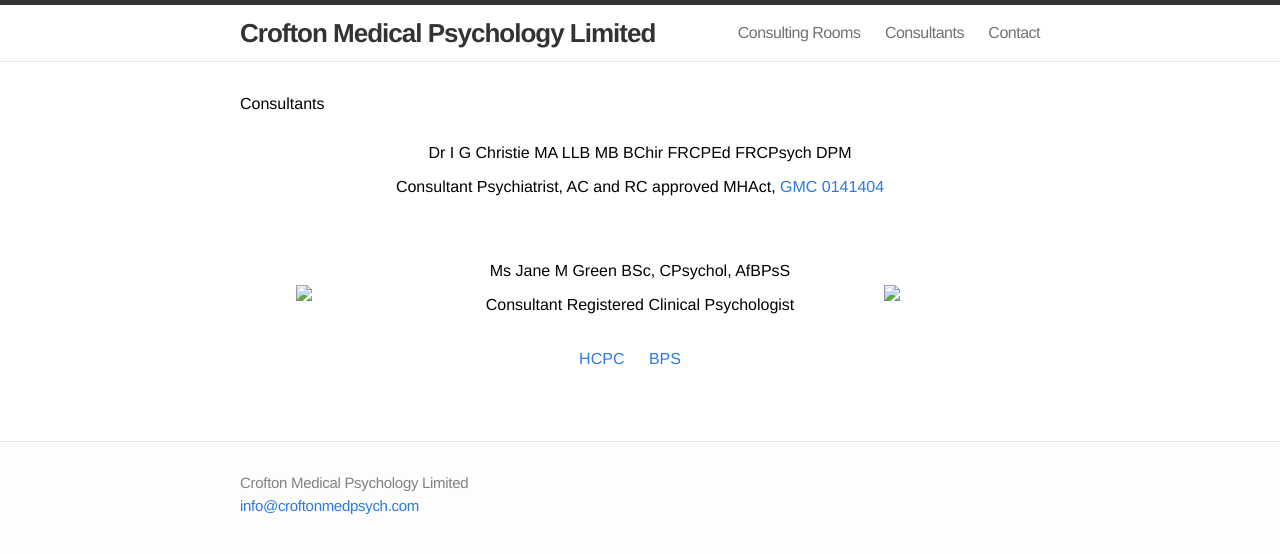
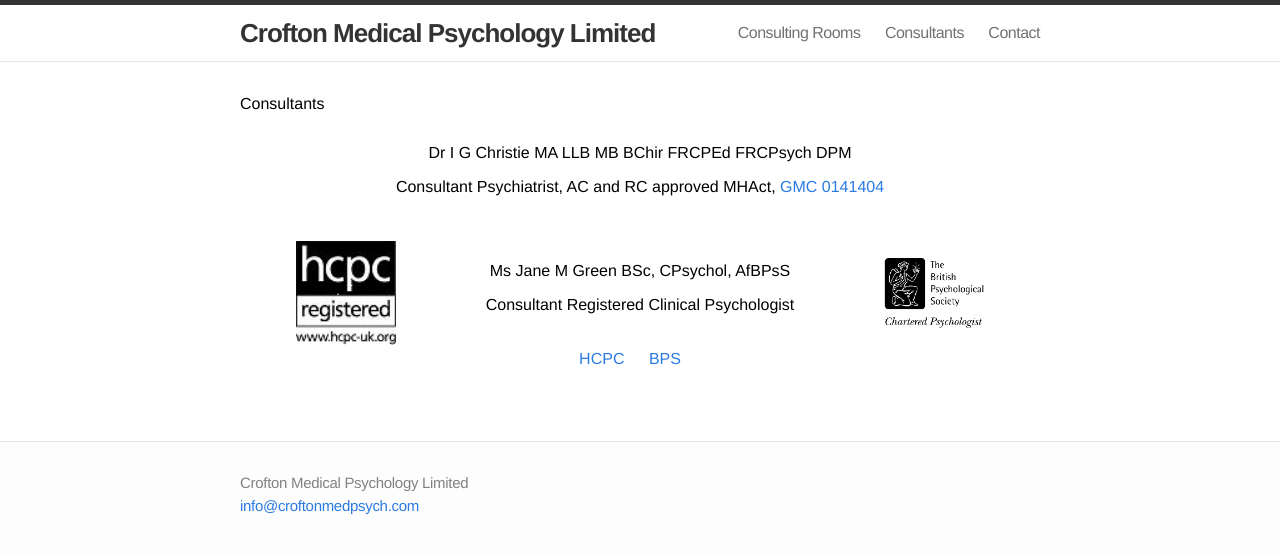
Before and after one commit to croftonmedpsych/croftonmedpsych.github.io, a Jekyll site: the page built from consultants/index.html, in a window 1280 px wide. Shown: the top 554 px of the page. Built offline with Jekyll 4.4.1, drawn with Linux system fonts in a browser that asks for light colours.

Commit message:
Revert "images relative location"
This reverts commit dbd054f82890f1995e4632c71dd72fb7b4a09f0a.

```diff
--- a/consultants/index.html
+++ b/consultants/index.html
@@ -16,12 +16,12 @@ title: Consultants
     </div>
 
     <div class="consultant">
-      <a href="http://www.hcpc-uk.org/search-results/search-details/?searchOption=2&search=14989&ID=14989&profession=PYL"><img src="assets/hcpc-logo.png" /></a>
+      <a href="http://www.hcpc-uk.org/search-results/search-details/?searchOption=2&search=14989&ID=14989&profession=PYL"><img src="{{ site.url }}/assets/hcpc-logo.png" /></a>
       <div class="name">
         <p>Ms Jane M Green BSc, CPsychol, AfBPsS</p>
         <p>Consultant Registered Clinical Psychologist</p>
       </div>
-      <a href="http://www.bps.org.uk/bpslegacy/dcp?frmAction=showUser&Mem_MemberKey=10496"><img src="assets/bps-logo.png" /></a>
+      <a href="http://www.bps.org.uk/bpslegacy/dcp?frmAction=showUser&Mem_MemberKey=10496"><img src="{{ site.url }}/assets/bps-logo.png" /></a>
       <div class="associations">
         <a href="http://www.hcpc-uk.org/search-results/search-details/?searchOption=2&search=14989&ID=14989&profession=PYL">HCPC</a>
         <a href="http://www.bps.org.uk/bpslegacy/dcp?frmAction=showUser&Mem_MemberKey=10496">BPS</a>
```
